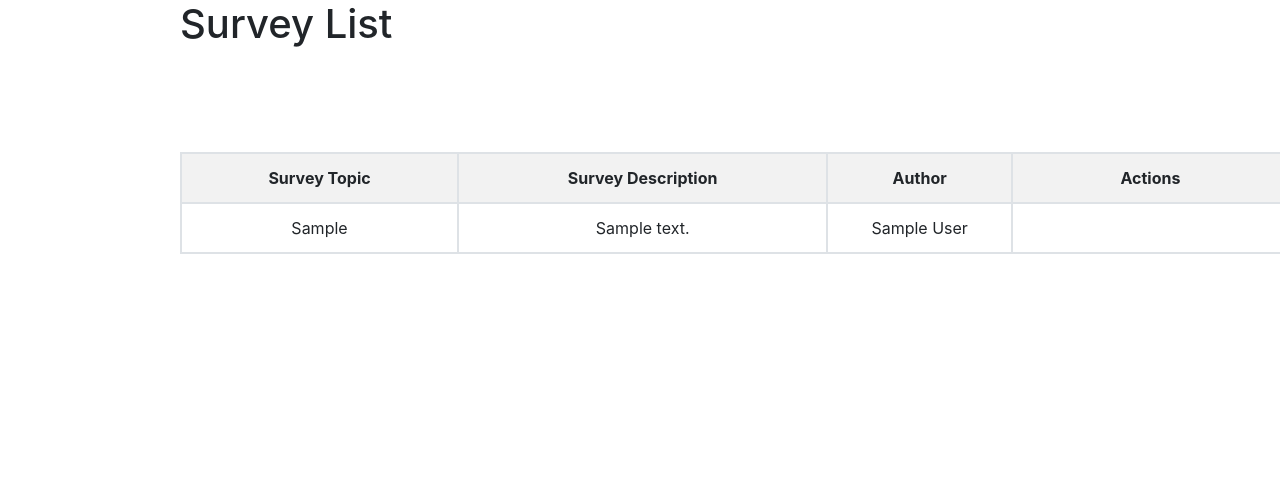
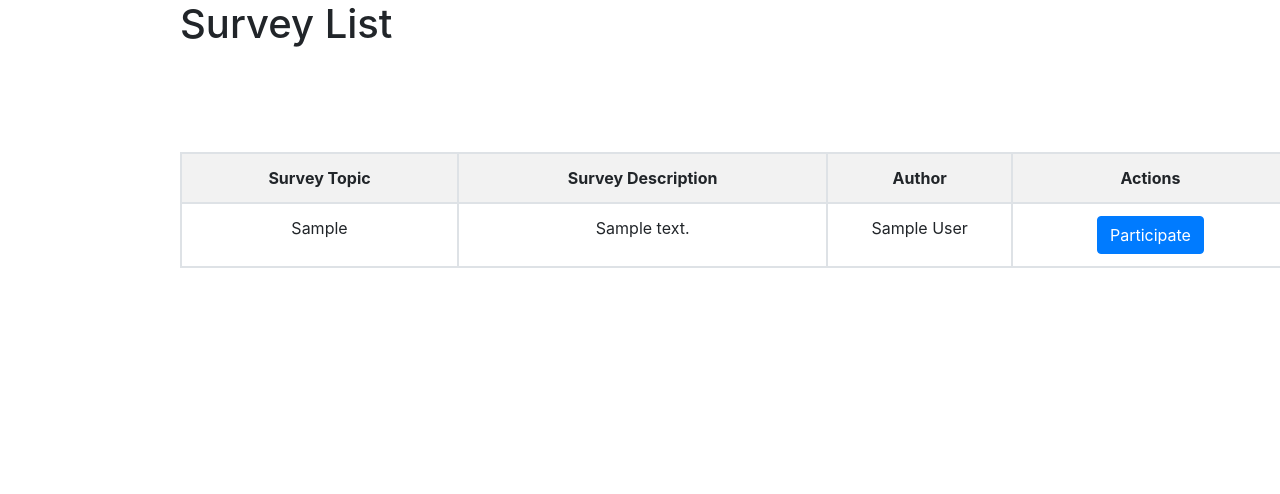
Before and after one commit to Magtibay/SurveySite, a Node server app: page /survey-list in a window 1280 px wide. Shown: the part 66-560 px from the top of the page. Run offline with Node 20, Linux system fonts and the light colour scheme; tables that the repository leaves empty hold one stand-in row (values such as "Sample post"); some libraries are stand-ins or nearby versions.

Commit message:
participate btn

```diff
--- a/server/views/survey/list.ejs
+++ b/server/views/survey/list.ejs
@@ -23,6 +23,7 @@
                     <th class="text-center col-3">Actions</th>
 
 
+
                 </tr>
 
             <!-- Repeatable Template Row -->
@@ -32,6 +33,7 @@
                     <td class="text-center col-4"><%= SurveyList[count].description %></td>
                     <td class="text-center col-2"><%= SurveyList[count].author %></td>
                     <td class="text-center col-3">
+                        <a href="/survey-participate" class="btn btn-primary ">Participate</a>
 
                      <% if(typeof displayName == 'string' && displayName) { %>
                     <a href="/survey-list/edit/<%= SurveyList[count]._id %>" class="btn btn-primary ">
```
